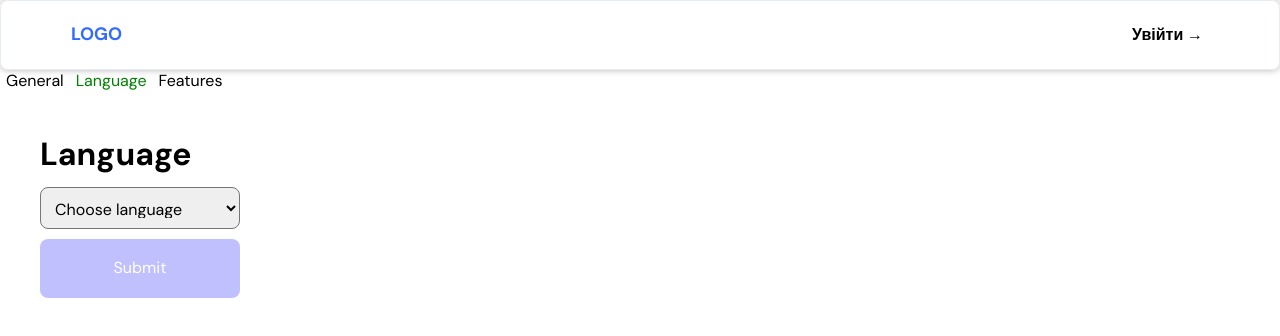
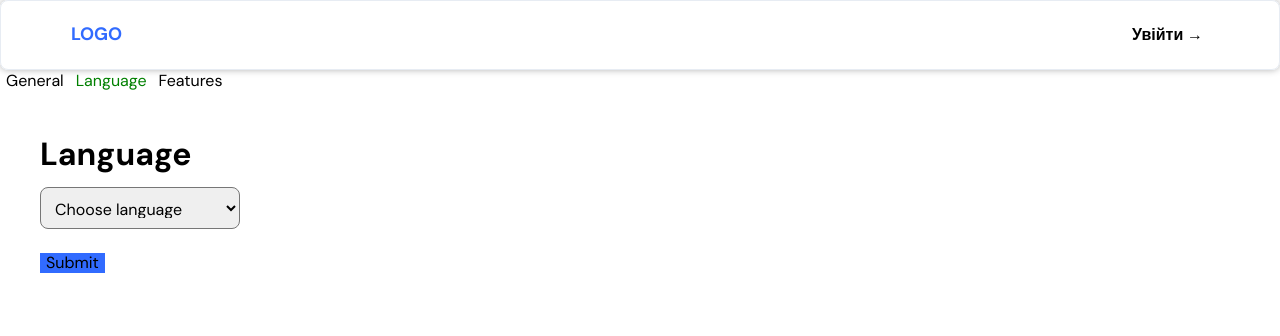
Before and after one commit to YevhenSoldatov1998/olga-lessons, a React (Create React App) app: page /manage-coworking/create in a window 1280 px wide. Both pictures are taken after a click on the button "Language". Shown: the top 336 px of the page. Built offline with nearby package versions, Linux system fonts and the light colour scheme.

Commit message:
use field array features tab

```diff
--- a/src/helpers/validations.ts
+++ b/src/helpers/validations.ts
@@ -19,5 +19,14 @@ export  const generalSchema = z.object({
   phones: phonesSchema,
   address: z.string().optional()
 });
+
 // extracting the type
 export type GeneralSchema = z.infer<typeof generalSchema>;
+
+
+export const languageSchema = z.object({
+  language: z.string().min(1, {message: messageRequired})
+});
+
+
+export type LanguageSchema = z.infer<typeof languageSchema>;
--- a/src/pages/ManageCoworking/components/Features/index.tsx
+++ b/src/pages/ManageCoworking/components/Features/index.tsx
@@ -1,17 +1,22 @@
 import React from "react";
-import { useForm, Controller } from "react-hook-form";
-// import { GeneralSchema, generalSchema } from "helpers/validations";
-// import { zodResolver } from "@hookform/resolvers/zod";
-// import TextArea from "components/UI/TextArea";
-// import TextField from "components/UI/TextField";
+import {Controller, useFieldArray, useForm} from "react-hook-form";
+import {FeaturesForm} from "types";
+
+
+const initialForm: FeaturesForm = {
+  features: [{name: 'Coffe', price: 1, tags: [{value: 'нескафе'}]}]
+}
 
 function Features() {
   const {
     handleSubmit,
     control,
     register,
-    formState: { errors },
-  } = useForm();
+    formState: {errors},
+  } = useForm<FeaturesForm>({
+    defaultValues: initialForm
+  });
+  const {fields, append} = useFieldArray({control: control, name: 'features'})
 
   const onSubmit = (data: any) => {
     console.log(data);
@@ -20,43 +25,18 @@ function Features() {
   return (
     <form
       onSubmit={handleSubmit(onSubmit)}
-      style={{ maxWidth: 500, padding: 40 }}
+      style={{maxWidth: 500, padding: 40}}
     >
       <h1>Features</h1>
-      <div>
-        <label>Enter name:</label>
-        <Controller
-          name="name"
-          control={control}
-          defaultValue=""
-          render={({ field }) => <input {...field} />}
-        />
-      </div>
-      <div>
-        <label>Enter price:</label>
-        <Controller
-          name="price"
-          control={control}
-          defaultValue=""
-          render={({ field }) => <input {...field} type="number" />}
-        />
-      </div>
-      <div>
-        <label>Enter tag:</label>
-        <Controller
-          name="tag"
-          control={control}
-          defaultValue=""
-          render={({ field }) => <input {...field} />}
-        />
-      </div>
 
-      {/* <TextArea
-        label="Enter name"
-        {...register("name")}
-        error={errors.name?.message}
-      /> */}
+      {fields?.map((feature, index) => (
+        <div>
+          <input type="text" {...register(`features.${index}.name`)}/>
+          <input type="number" {...register(`features.${index}.price`)}/>
 
+        </div>
+      ))}
+      <button onClick={() => append({name: '', price: 0, tags: []})}>Add new feature</button>
       <button
         style={{
           padding: 20,
--- /dev/null
+++ b/src/pages/ManageCoworking/components/Languages/index.module.scss
@@ -0,0 +1,7 @@
+.Submit {
+  background: var(--color-primary);
+  &:disabled {
+    opacity: 0.5;
+    cursor: not-allowed;
+  }
+}
--- a/src/pages/ManageCoworking/components/Languages/index.tsx
+++ b/src/pages/ManageCoworking/components/Languages/index.tsx
@@ -1,31 +1,36 @@
-import React, { useState } from "react";
-import { useForm, Controller } from "react-hook-form";
-import { useManageContext } from "../../context";
-import { Steps } from "types";
+import React, {useState} from "react";
+import {useForm, Controller} from "react-hook-form";
+import {useManageContext} from "../../context";
+import {Steps} from "types";
+import s from './index.module.scss'
+import {languageSchema, LanguageSchema} from "helpers/validations";
+import {zodResolver} from "@hookform/resolvers/zod";
 
 function LanguageSelect() {
-  const { control, handleSubmit } = useForm();
-  const { setData, setCurrentStep } = useManageContext();
-  const [selectedLanguage, setSelectedLanguage] = useState("");
+  const {control, handleSubmit, formState: {errors,}} = useForm<LanguageSchema>({
+    resolver: zodResolver(languageSchema),
+    defaultValues: {language: ""}
+  });
+  const {setData, setCurrentStep} = useManageContext();
 
-  const onSubmit = (data: any) => {
-    setData((prevState) => ({ ...prevState, language: data }));
+  const onSubmit = (data: LanguageSchema) => {
+
+    setData((prevState) => ({...prevState, language: data.language}));
     setCurrentStep(Steps.FEATURES);
   };
+  const hasErrors = Boolean(Object.keys(errors).length)
 
   return (
     <form
       onSubmit={handleSubmit(onSubmit)}
-      style={{ maxWidth: 500, padding: 40 }}
+      style={{maxWidth: 500, padding: 40}}
     >
       <h1>Language</h1>
       <Controller
         name="language"
         control={control}
-        defaultValue=""
-        render={({ field }) => (
+        render={({field: {onChange, ...selectProps}}) => (
           <select
-            {...field}
             style={{
               padding: 10,
               height: 42,
@@ -33,7 +38,8 @@ function LanguageSelect() {
               width: 200,
               borderRadius: 8,
             }}
-            onChange={(e) => setSelectedLanguage(e.target.value)}
+            onChange={(e) => onChange(e.target.value)}
+            {...selectProps}
           >
             <option value="">Choose language</option>
             <option value="украинский">Українська</option>
@@ -42,20 +48,13 @@ function LanguageSelect() {
           </select>
         )}
       />
-      <br />
+      <p>{errors?.language?.message}</p>
+      <br/>
+
+
       <button
-        disabled={!selectedLanguage}
-        style={{
-          padding: 20,
-          marginTop: 10,
-          width: 200,
-          borderRadius: 8,
-          color: "white",
-          backgroundColor: selectedLanguage
-            ? `var(--color-primary)`
-            : "rgba(66, 66, 255, 0.334)",
-          marginBottom: 10,
-        }}
+        className={s.Submit}
+        disabled={hasErrors}
         type="submit"
       >
         Submit
--- a/src/pages/ManageCoworking/index.tsx
+++ b/src/pages/ManageCoworking/index.tsx
@@ -3,14 +3,14 @@ import General from "./components/General";
 import Languages from "./components/Languages";
 import Features from "./components/Features";
 import {ManageContext} from "./context";
-import {CoworkingData, FeaturesForm, GeneralForm, LanguagesForm, Steps} from "../../types";
+import {CoworkingData, Steps} from "../../types";
 
 
 const steps = [Steps.GENERAL, Steps.LANGUAGES, Steps.FEATURES]
 
 const initialValue: CoworkingData = {
   general: null,
-  languages: null,
+  language: '',
   features: null
 }
 const ManageCoworking = () => {
```
Also changed, not shown: src/types/index.ts (+5 -6 lines).
